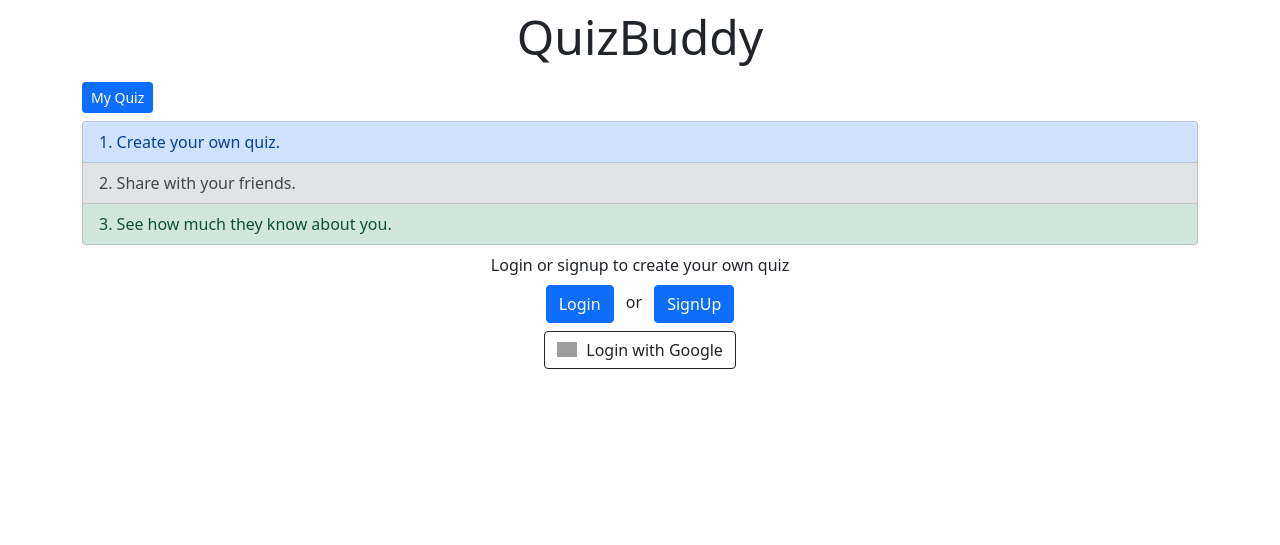
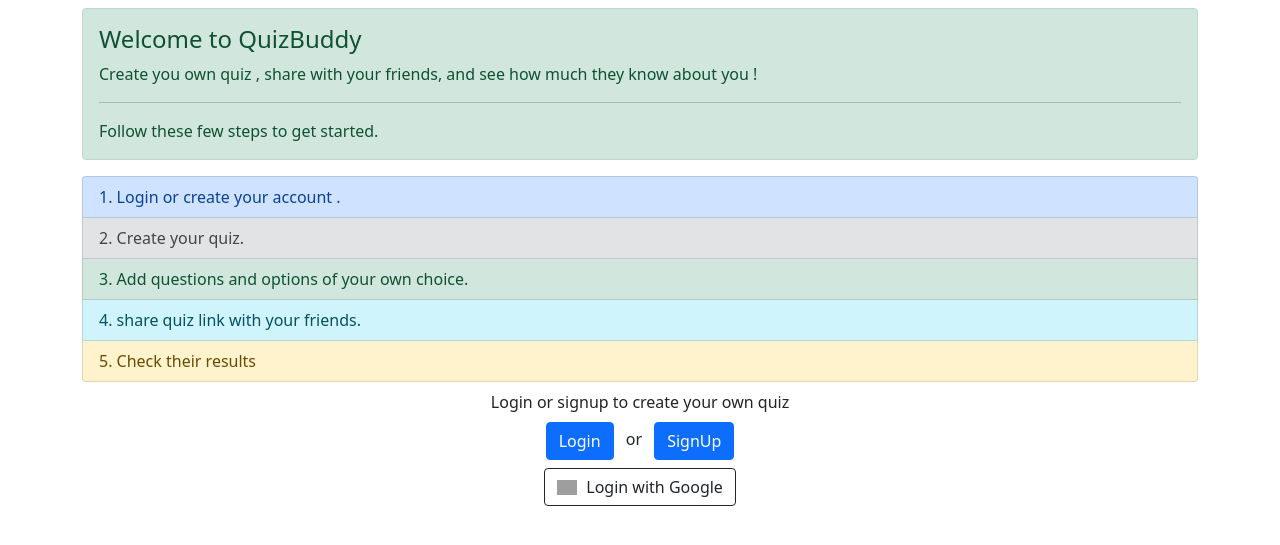
Before and after one commit to Jaspreet-singh-1032/quiz, a Django app: page / in a window 1280 px wide. Shown: the part 56-601 px from the top of the page. Run offline with Django 3.2, Linux system fonts and the light colour scheme; grey boxes are pictures that could not be loaded.

Commit message:
database caching added and custom dacorator to cache for only guest user

```diff
--- a/quiz/urls.py
+++ b/quiz/urls.py
@@ -20,12 +20,12 @@ from django.views.generic import TemplateView
 from django.conf import settings
 from django.conf.urls.static import static
 
-# django imports
-from django.views.decorators.cache import cache_page
 
 # drf imports
 from rest_framework_nested import routers
 
+# custom dacorators
+from app.dacorators import cache_page_for_guests
 
 # users
 from users.views import (
@@ -68,10 +68,10 @@ urlpatterns = [
 
     # app
     path('app/quiz/' , ListQuizView.as_view() , name='quiz_list'),
-    path('app/quiz/<str:pk>/' , (cache_page(86400))(QuizPageView.as_view()) , name='quiz_page'),
+    path('app/quiz/<str:pk>/' , (cache_page_for_guests(20))(QuizPageView.as_view()) , name='quiz_page'),
     path('app/quiz/<str:pk>/delete/' , DeleteQuizView.as_view() , name='quiz_delete'),
-    path('app/quiz/<str:pk>/results/',ResultView.as_view() , name='quiz_results'),
-    path('app/quiz/result/<str:pk>/',ResultPageView.as_view() , name='result_page'),
+    path('app/quiz/<str:pk>/results/',ResultView.as_view() , name='quiz_results'), # for authenticated user to view all results
+    path('app/quiz/result/<str:pk>/',ResultPageView.as_view() , name='result_page'), # for visitor who is attempting quiz
 
     # auth
     path('logout/', LogoutView.as_view() , name='logout'),
--- a/templates/app/results_list.html
+++ b/templates/app/results_list.html
@@ -5,7 +5,7 @@
  {% load quiz_extras %}
 
  {% block content %}
-<h3 class="display-6">{{quiz_name}} : Results</h3>
+<h3 class="">Quiz Name : {{quiz_name}}</h3>
 Max Score - {{max_score}}<br>
 Total Attempts : {{answers_list.count}}
 <table class="table table-success table-striped my-2">
--- a/templates/users/home.html
+++ b/templates/users/home.html
@@ -5,12 +5,23 @@ Home
 {% endblock title %}
 
 {% block content %}
-<center><h1 class="display-5">QuizBuddy</h1></center>
-<a class="btn btn-primary btn-sm mt-2" href="{%url 'quiz_list'%}">My Quiz</a>
+<!-- <center><h1 class="display-5">QuizBuddy</h1></center> -->
+{% if user.is_authenticated %}
+<a class="btn btn-primary btn-sm my-2" href="{%url 'quiz_list'%}">My Quiz</a>
+{% endif %}
+<!-- <h3>how much your firends know about you ?</h3>-->
+ <div class="alert alert-success" role="alert">
+  <h4 class="alert-heading">Welcome to QuizBuddy</h4>
+  <p>Create you own quiz , share with your friends, and see how much they know about you !</p>
+  <hr>
+  <p class="mb-0">Follow these few steps to get started.</p>
+</div>
 <ul class="list-group my-2">
-  <li class="list-group-item list-group-item-primary">1. Create your own quiz.</li>
-  <li class="list-group-item list-group-item-secondary">2. Share with your friends.</li>
-  <li class="list-group-item list-group-item-success">3. See how much they know about you.</li>
+  <li class="list-group-item list-group-item-primary">1. Login or create your account .</li>
+  <li class="list-group-item list-group-item-secondary">2. Create your quiz.</li>
+  <li class="list-group-item list-group-item-success">3. Add questions and options of your own choice.</li>
+  <li class="list-group-item list-group-item-info">4. share quiz link with your friends.</li>
+  <li class="list-group-item list-group-item-warning">5. Check their results</li>
 </ul>
 {% include "auth.html" %}
 {% endblock content %}
```
Also changed, not shown: app/dacorators.py (added, +12 -0 lines), quiz/settings.py (+7 -0 lines).
